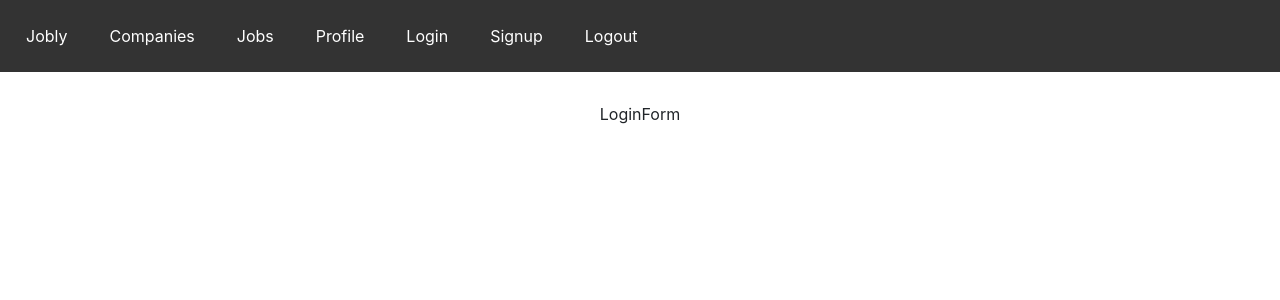
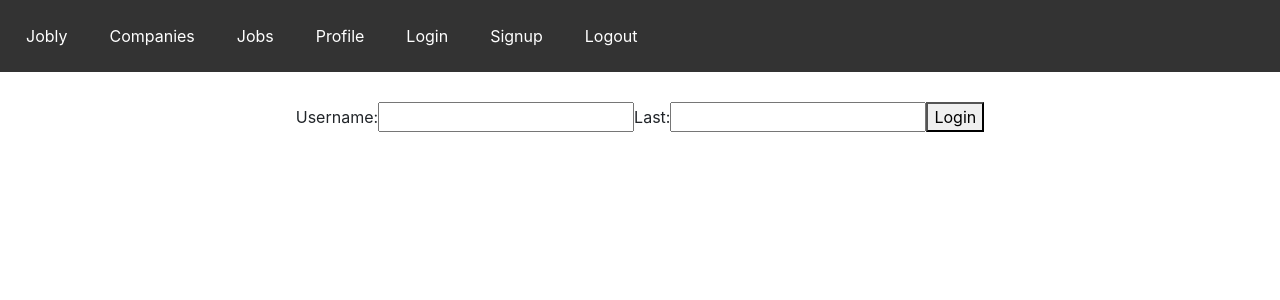
Before and after one commit to Lindsey-Ipson/jobly-frontend, a React (Create React App) app: page /login in a window 1280 px wide. Shown: the top 300 px of the page. Built offline with nearby package versions, Linux system fonts and the light colour scheme; no server answers.

Commit message:
move routes to RoutesList file

```diff
--- a/src/App.js
+++ b/src/App.js
@@ -1,9 +1,17 @@
-import Routes from "./routes/Routes";
+import { BrowserRouter, Route, Navigate } from "react-router-dom";
+import RoutesList from "./routes/RoutesList";
+import NavBar from "./navigation/NavBar";
 import './App.css';
 
 function App() {
+
   return (
-    <Routes />
+    <div className="App">
+      <BrowserRouter>
+        <NavBar />
+        <RoutesList />
+      </BrowserRouter>
+    </div>
   );
 }
 
--- a/src/forms/LoginForm.js
+++ b/src/forms/LoginForm.js
@@ -1,11 +1,46 @@
-import React from "react";
+import React, { useState } from "react";
 
 function LoginForm () {
+
+  const handleSubmit = evt => {
+    evt.preventDefault();
+
+    // do something with the data submitted
+  };
+
+  const [formData, setFormData] = useState({
+    username: "",
+    password: ""
+  });
+
+  const handleChange = evt => {
+    const { name, value } = evt.target;
+    setFormData(fData => ({
+      ...fData,
+      [name]: value
+    }));
+  };
+
   return (
-    <div>
-      LoginForm
-    </div>
-  )
-}
+    <form onSubmit={handleSubmit}>
+      <label htmlFor="username">Username:</label>
+      <input
+        id="username"
+        name="username"
+        value={formData.username}
+        onChange={handleChange}
+      />
+
+      <label htmlFor="password">Last:</label>
+      <input
+        id="password"
+        name="password"
+        value={formData.password}
+        onChange={handleChange}
+      />
+      <button>Login</button>
+    </form>
+  );
+};
 
 export default LoginForm;
--- a/src/jobs/JobCard.js
+++ b/src/jobs/JobCard.js
@@ -3,7 +3,7 @@ import './JobCard.css';
 
 function JobCard ({
   // TODo change default values
-  equity="0", id=7, salary=157000, title="Technical brewer", companyName="Sample Company"}) {
+  title, equity="Not listed", salary="Not listed", companyName=""}) {
   return (
     <div className="JobCard card text-start">
       <div className="card-body">
--- a/src/routes/Routes.js
+++ /dev/null
@@ -1,42 +0,0 @@
-import React from "react";
-import { BrowserRouter, Route, Routes, Navigate } from "react-router-dom";
-import Homepage from "../homepage/Homepage";
-import CompanyList from "../companies/CompanyList";
-import CompanyDetails from "../companies/CompanyDetails";
-import JobList from "../jobs/JobList";
-import LoginForm from "../forms/LoginForm";
-import SignupForm from "../forms/SignupForm";
-import EditProfileForm from "../forms/EditProfileForm";
-import NavBar from "../navigation/NavBar";
-
-// TODO: delete later
-import CompanyCard from "../companies/CompanyCard";
-import JobCard from "../jobs/JobCard";
-
-
-function App() {
-
-  return (
-    <div className="App">
-      <BrowserRouter>
-        <NavBar />
-        <Routes>
-          <Route path="/" element={<Homepage />} />
-          <Route path="companies" element={<CompanyList />} />
-
-          {/* TODO: delete later */}
-          <Route path="/companycard" element = {<CompanyCard />} />
-          <Route path="/jobcard" element = {<JobCard />} />
-
-          <Route path="/companies/:handle" element={<CompanyDetails />} />
-          <Route path="/jobs" element={<JobList />} />
-          <Route path="/login" element={<LoginForm />} />
-          <Route path="/signup" element={<SignupForm />} />
-          <Route path="/profile" element={<EditProfileForm />} />
-        </Routes>
-      </BrowserRouter>
-    </div>
-  );
-}
-
-export default App;
--- /dev/null
+++ b/src/routes/RoutesList.js
@@ -0,0 +1,80 @@
+import React from "react";
+import { BrowserRouter, Route, Routes, Navigate } from "react-router-dom";
+import Homepage from "../homepage/Homepage";
+import CompanyList from "../companies/CompanyList";
+import CompanyDetails from "../companies/CompanyDetails";
+import JobList from "../jobs/JobList";
+import LoginForm from "../forms/LoginForm";
+import SignupForm from "../forms/SignupForm";
+import EditProfileForm from "../forms/EditProfileForm";
+
+
+// TODO: delete later
+import CompanyCard from "../companies/CompanyCard";
+import JobCard from "../jobs/JobCard";
+
+
+function RoutesList() {
+
+  return (
+    <Routes>
+      <Route path="/" element={<Homepage />} />
+      <Route path="companies" element={<CompanyList />} />
+
+      {/* TODO: delete later */}
+      <Route path="/companycard" element = {<CompanyCard />} />
+      <Route path="/jobcard" element = {<JobCard />} />
+
+      <Route path="/companies/:handle" element={<CompanyDetails />} />
+      <Route path="/jobs" element={<JobList />} />
+      <Route path="/login" element={<LoginForm />} />
+      <Route path="/signup" element={<SignupForm />} />
+      <Route path="/profile" element={<EditProfileForm />} />
+      </ Routes>
+  );
+}
+
+export default RoutesList;
+
+// import React from "react";
+// import { BrowserRouter, Route, Routes, Navigate } from "react-router-dom";
+// import Homepage from "../homepage/Homepage";
+// import CompanyList from "../companies/CompanyList";
+// import CompanyDetails from "../companies/CompanyDetails";
+// import JobList from "../jobs/JobList";
+// import LoginForm from "../forms/LoginForm";
+// import SignupForm from "../forms/SignupForm";
+// import EditProfileForm from "../forms/EditProfileForm";
+// import NavBar from "../navigation/NavBar";
+
+// // TODO: delete later
+// import CompanyCard from "../companies/CompanyCard";
+// import JobCard from "../jobs/JobCard";
+
+
+// function App() {
+
+//   return (
+//     <div className="App">
+//       <BrowserRouter>
+//         <NavBar />
+//         <Routes>
+//           <Route path="/" element={<Homepage />} />
+//           <Route path="companies" element={<CompanyList />} />
+
+//           {/* TODO: delete later */}
+//           <Route path="/companycard" element = {<CompanyCard />} />
+//           <Route path="/jobcard" element = {<JobCard />} />
+
+//           <Route path="/companies/:handle" element={<CompanyDetails />} />
+//           <Route path="/jobs" element={<JobList />} />
+//           <Route path="/login" element={<LoginForm />} />
+//           <Route path="/signup" element={<SignupForm />} />
+//           <Route path="/profile" element={<EditProfileForm />} />
+//         </Routes>
+//       </BrowserRouter>
+//     </div>
+//   );
+// }
+
+// export default App;
```
